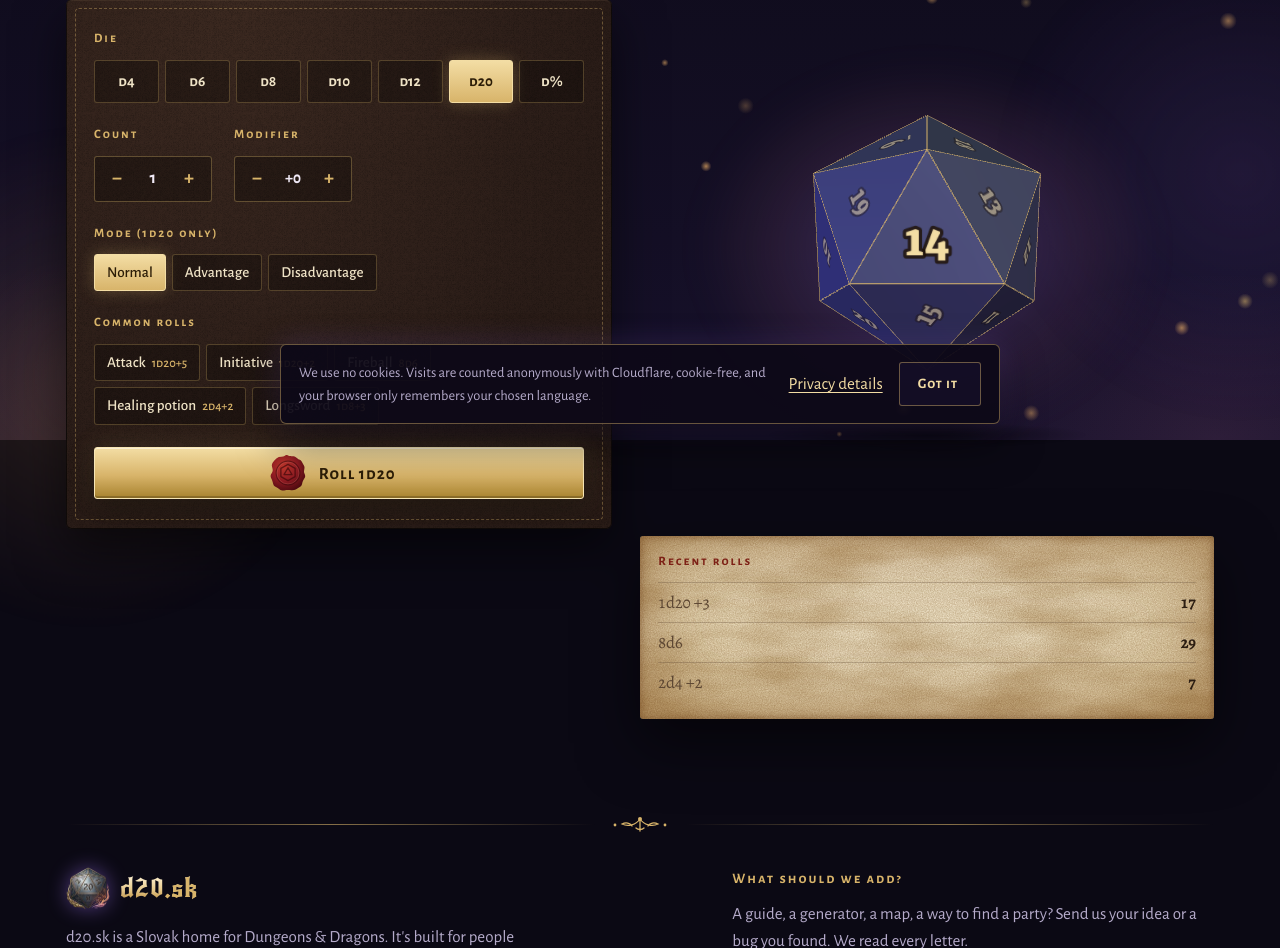
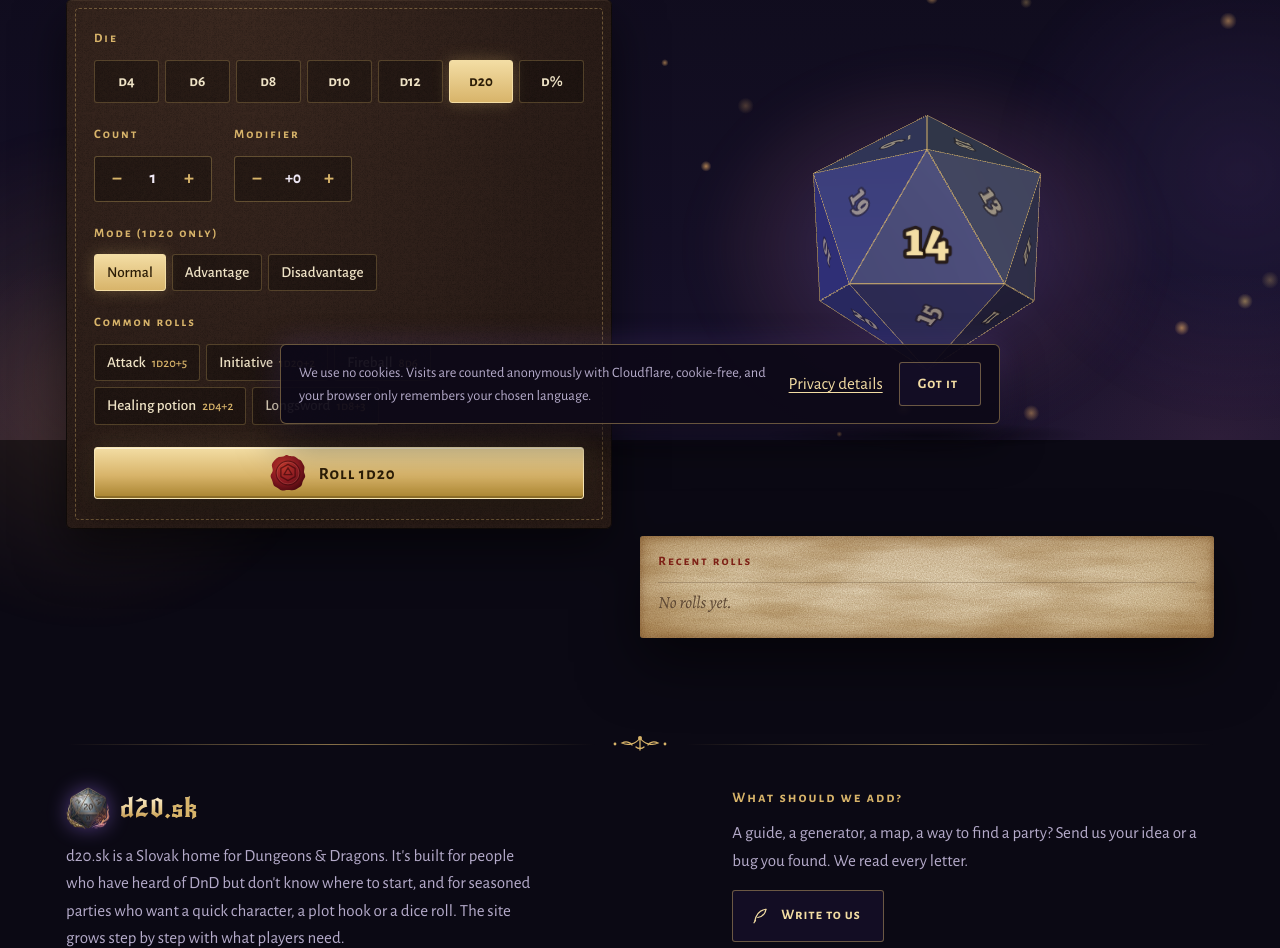
Before and after one commit to metjus/d20, a PHP site: page /en/dice-roller/index.php in a window 1280 px wide. Shown: the part 360-1308 px from the top of the page. Run offline with PHP 8.4, Linux system fonts and the light colour scheme.

Commit message:
Start the dice roll history empty instead of with sample rolls
Co-Authored-By: Claude Opus 5.5 (1M context) <noreply@anthropic.com>
Claude-Session: https://claude.ai/code/session_01CjNk2xXCtuyBB2XScV9Y7L

```diff
--- a/css/style.css
+++ b/css/style.css
@@ -367,6 +367,7 @@ p { margin: 0; }
 .hist { list-style: none; margin: 0; padding: 0; display: grid; font-family: var(--font-book); font-variant-numeric: tabular-nums; }
 .hist li { display: flex; justify-content: space-between; gap: 12px; padding: 6px 0; border-top: 1px solid rgba(93,71,51,.3); color: var(--ink-soft); }
 .hist li b { color: var(--ink); }
+.hist:empty::before { content: attr(data-empty); display: block; padding: 6px 0; border-top: 1px solid rgba(93,71,51,.3); color: var(--ink-soft); font-style: italic; }
 @media (max-width: 920px) { .tool, .dice { grid-template-columns: 1fr; } }
 
 /* Footer */
--- a/data/texts.json
+++ b/data/texts.json
@@ -79,6 +79,7 @@
   "d.presets": ["Časté hody","Common rolls"],
   "d.stage": ["Hodiť","Roll"],
   "d.hist": ["Posledné hody","Recent rolls"],
+  "d.histEmpty": ["Zatiaľ žiadne hody.","No rolls yet."],
   "foot": ["Neoficiálny fanúšikovský web. Dungeons &amp; Dragons je ochranná známka spoločnosti Wizards of the Coast, s ktorou d20.sk nie je spojený. Karty Goblin a Ohnivá guľa vychádzajú zo SRD 5.1 (CC BY 4.0, Wizards of the Coast).","Unofficial fan site. Dungeons &amp; Dragons is a trademark of Wizards of the Coast, which d20.sk is not affiliated with. The Goblin and Fireball cards are based on the SRD 5.1 (CC BY 4.0, Wizards of the Coast)."],
   "map.kicker": ["Mapa kráľovstva","Map of the realm"],
   "map.h2": ["Kam sa vydáš, dobrodruh?","Where will you go, adventurer?"],
--- a/js/dice.js
+++ b/js/dice.js
@@ -82,7 +82,6 @@ function renderHist() {
 }
 $("d-roll").addEventListener("click", function () { doRoll(); });
 $("dice3d").addEventListener("click", function () { doRoll(); });
-hist = [["1d20 +3", 17], ["8d6", 29], ["2d4 +2", 7]];
 
 // ---------- Init ----------
 renderDiceUI();
--- a/pages/kocky.php
+++ b/pages/kocky.php
@@ -27,7 +27,7 @@
         <p class="verdict" id="d-verdict"></p>
         <p class="breakdown" id="d-break"></p>
       </div>
-      <div class="slip parchment"><span class="label"><?= t('d.hist') ?></span><ul class="hist" id="d-hist"></ul></div>
+      <div class="slip parchment"><span class="label"><?= t('d.hist') ?></span><ul class="hist" id="d-hist" data-empty="<?= attr('d.histEmpty') ?>"></ul></div>
     </div>
   </div>
 </section>
```
